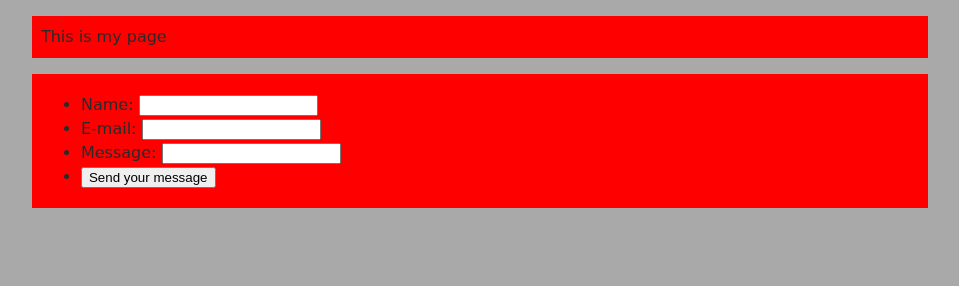
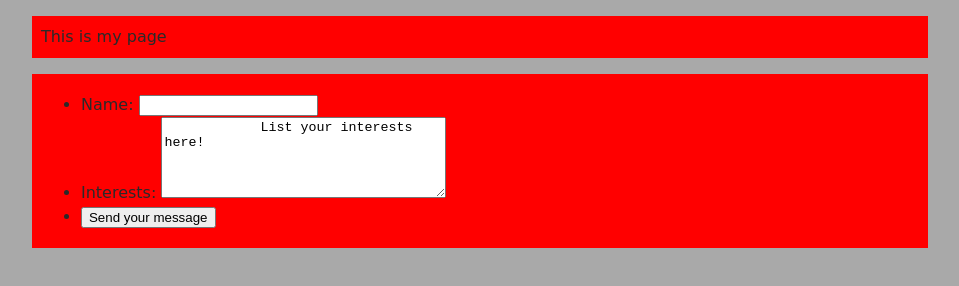
Before and after one commit to Olasunbo/Olasunbo.github.io, a plain HTML site: page Lab_6/index.html in a window 1280 px wide. Shown: the whole page, without its empty margins (160-1119 px from the left). Drawn offline with Linux system fonts and the light colour scheme; files that its build step writes are made by us from their sources.

Commit message:
Completed #3

```diff
--- a/Lab_6/index.html
+++ b/Lab_6/index.html
@@ -15,12 +15,10 @@
           <!--Id attribute binded to a label and set a max character length-->
         </li>
         <li>
-          <label for="mail">E-mail:</label>
-          <input type="email" id="mail" name="user_email">
-        </li>
-        <li>
-          <label for="msg">Message:</label>
-          <input id="msg" name="user_message">
+          <label for="interests">Interests:</label>
+          <textarea id="interests" name="interests" rows="5" cols="33">
+            List your interests here!
+          </textarea>
         </li>
         <li class="button">
           <button type="submit">Send your message</button>
```
